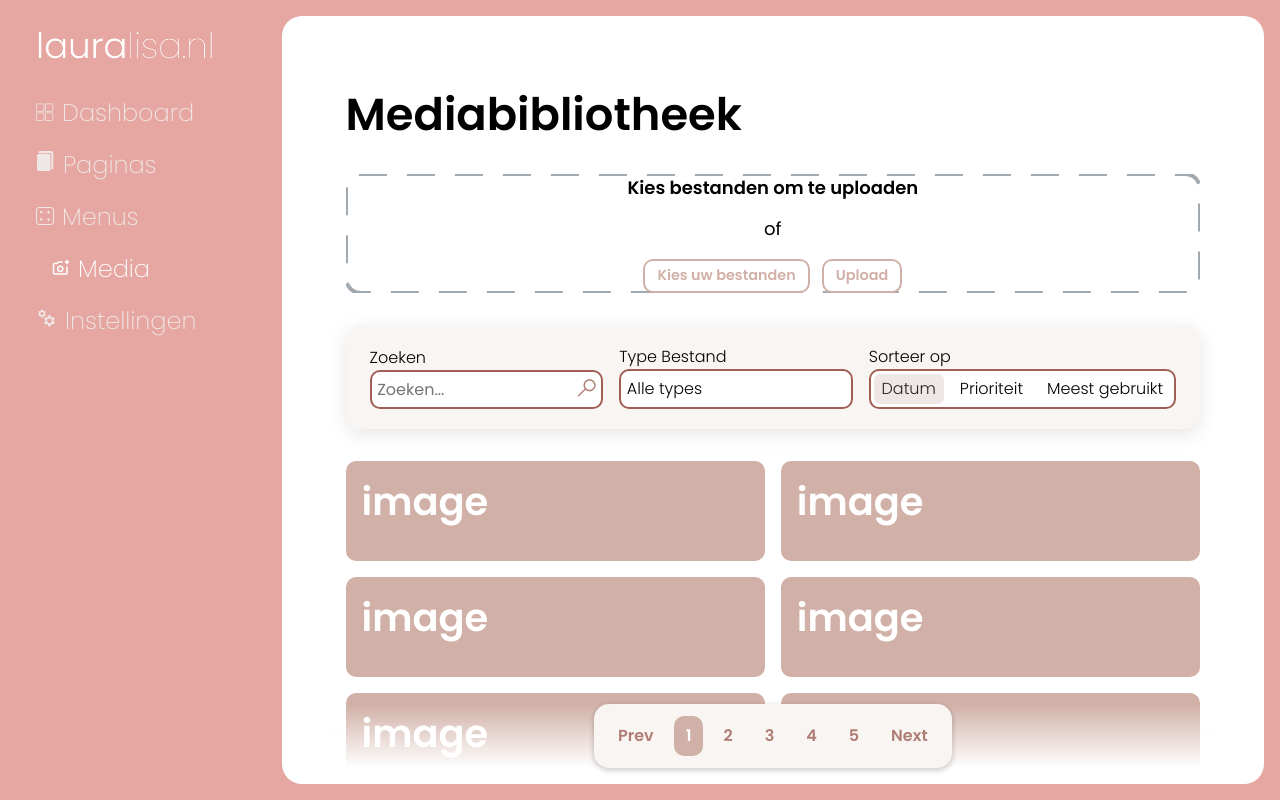
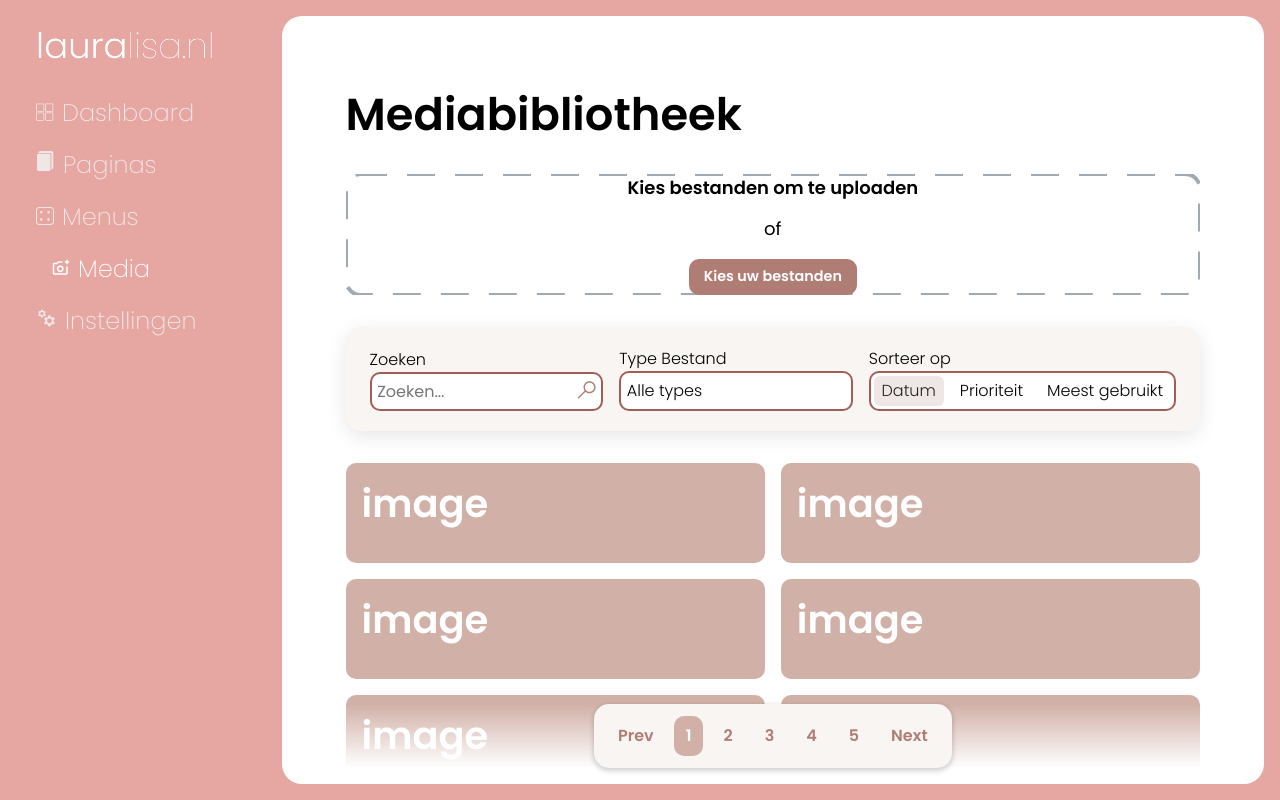
Before and after one commit to Jaywesterlow/JL-Website-Builder, a SvelteKit app: page /dashboard/media in a window 1280 px wide. Built offline with nearby package versions, Linux system fonts and the light colour scheme.

Commit message:
v6.2 (fix) | Button component rework

```diff
--- a/src/lib/index.js
+++ b/src/lib/index.js
@@ -12,10 +12,10 @@ export { default as LoginLink } from './inputs/Login-link.svelte'
 // Dashboard / Navigation
 export { default as Pagination } from './navigation/Pagination.svelte'
 export { default as Toolbar } from './navigation/Toolbar.svelte'
-export { default as OptionSelect } from './navigation/Option-select.svelte'
+export { default as OptionSelect } from './navigation/lists/Option-select.svelte'
 
 // Dashboard / inputs
-export { default as PrimaryButton } from './inputs/Primary-button.svelte'
+export { default as Button } from './inputs/Button.svelte'
 export { default as PrimaryLink } from './inputs/Primary-link.svelte'
 
 export { default as Sort } from './inputs/Sort.svelte'
--- a/src/lib/inputs/Primary-button.svelte
+++ b/src/lib/inputs/Button.svelte
@@ -1,31 +1,33 @@
 <script>
-  import { Svg } from "$lib";
   import { createEventDispatcher } from 'svelte';
 
   const dispatch = createEventDispatcher();
 
   let {
-    // button props
     text = "Button text",
     label = "Enter Aria-Label",
     color = "var(--warm-clay)",
-    backgroundColor = "var(--pure-white)",
+    bgColor = "var(--pure-white)",
+    borderColor = null,
     padding = ".25rem .75rem",
     radius = "var(--radius-sm)",
-    handleClick = (event) => {dispatch('click', event);}
+    handleClick = (event) => dispatch('click', event)
   } = $props();
+
+  const resolvedBorderColor = $derived(borderColor ?? bgColor);
 </script>
 
 <button
   aria-label={label}
   style="
-  --color: {color};
-  --bg-color: {backgroundColor};
-  --padding: {padding};
-  --radius: {radius};"
-    onclick={handleClick}
+    --color: {color};
+    --bg-color: {bgColor};
+    --padding: {padding};
+    --radius: {radius};
+    --border-color: {resolvedBorderColor};"
+  onclick={handleClick}
 >
-{text}
+  {text}
 </button>
 
 <style>
@@ -39,7 +41,8 @@
     padding: var(--padding);
     background-color: var(--bg-color);
     color: var(--color);
-    border: .15rem solid var(--color);
+
+    border: 3px solid var(--border-color);
     border-radius: var(--radius);
     transition: .2s all ease-in-out;
     white-space: nowrap;
@@ -48,7 +51,6 @@
   button:hover {
     color: var(--bg-color);
     background-color: var(--color);
-    transition: .2s all ease-in-out;
     cursor: pointer;
   }
 </style>
--- a/src/routes/dashboard/media/+page.svelte
+++ b/src/routes/dashboard/media/+page.svelte
@@ -1,5 +1,5 @@
 <script>
-  import { PrimaryButton, Toolbar, Search, Filter, Sort, Pagination } from "$lib";
+  import { Button, Toolbar, Search, Filter, Sort, Pagination } from "$lib";
 
   // ─── Toolbar State ─────────────────────────────────────────
   let sortOptions = $state(["Datum", "Prioriteit", "Meest gebruikt"]);
@@ -13,7 +13,7 @@
   // ─── File Upload State ─────────────────────────────────────
   let fileInput = $state(null);
   let selectedFiles = $state([]);
-  let hasFiles = $derived(() => selectedFiles.length > 0);
+  let hasFiles = $derived(selectedFiles.length > 0);
   let dragActive = $state(false);
 
   // ─── Filter Options ────────────────────────────────────────
@@ -131,19 +131,21 @@
       {/if}
 
       <div role="group" aria-label="Upload buttons">
-        <PrimaryButton
+        <Button
           text="Kies uw bestanden"
           label="kies bestanden"
-          color="var(--warm-clay)"
+          color="var(--pure-white)"
+          bgColor="var(--copper-blush)"
           padding=".25rem .75rem"
           on:click={triggerFileDialog}
         />
 
         {#if hasFiles}
-          <PrimaryButton
+          <Button
             text="Upload"
             label="upload geselecteerde bestanden"
             color="var(--warm-clay)"
+            borderColor="var(--warm-clay)"
             padding=".25rem .75rem"
             on:click={handleUpload}
           />
```
